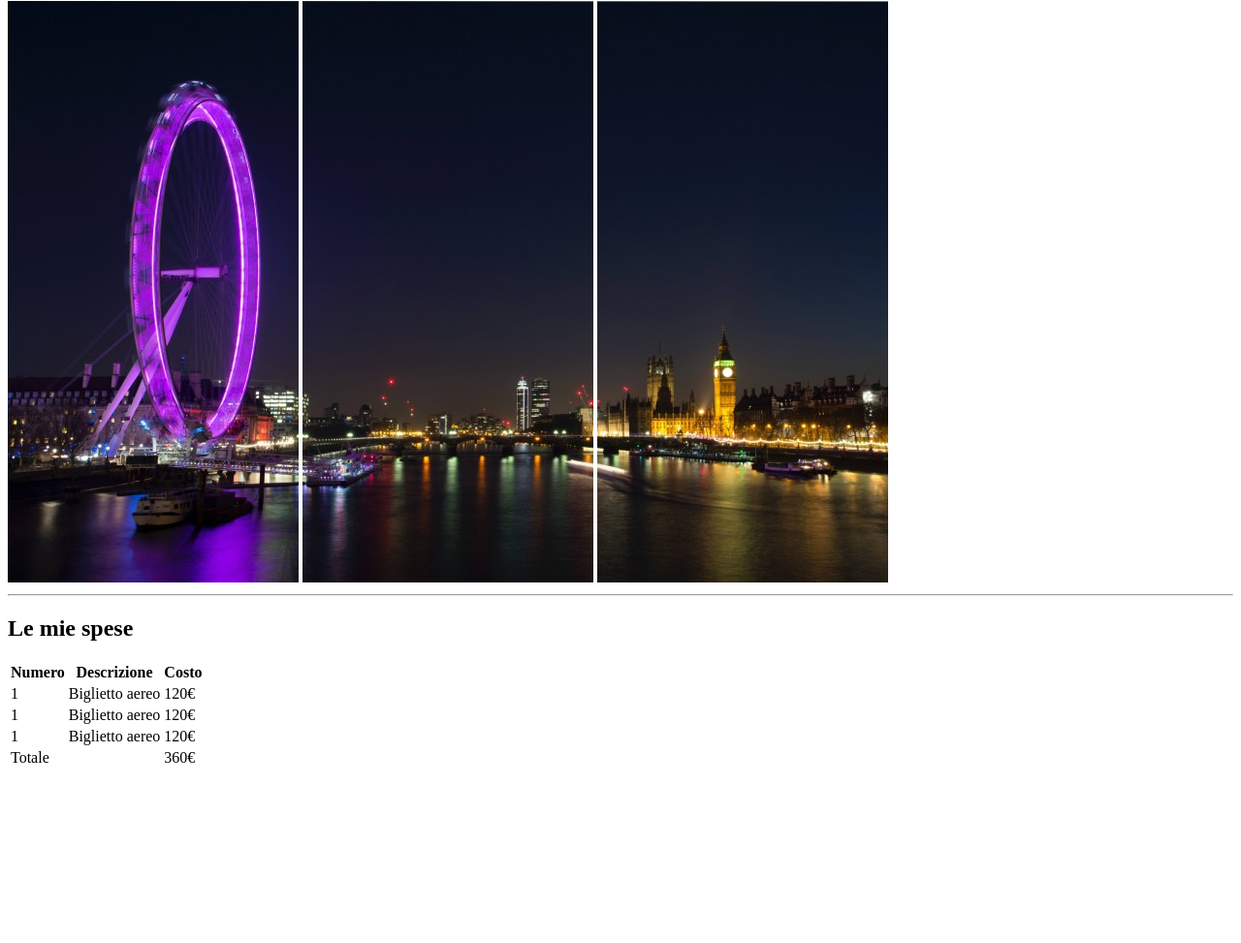
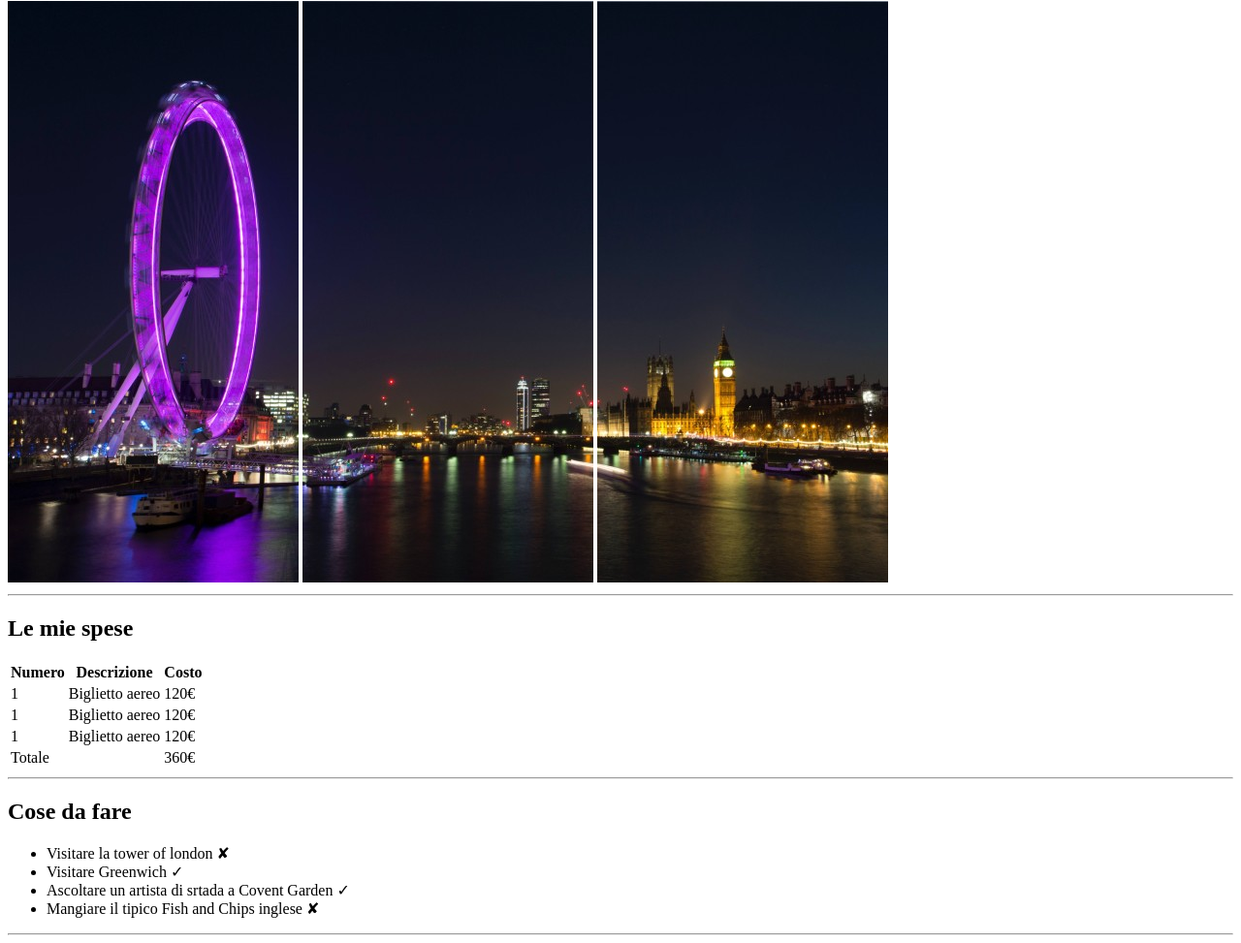
Before and after one commit to Fraianni/html-london-trip, a plain HTML site: page index.html in a window 1280 px wide. Shown: the part 79-1052 px from the top of the page at 97% size. Before the commit the page ends 881 px from the top, so only its background shows below. Drawn offline with Linux system fonts and the light colour scheme.

Commit message:
Completamento section cose da fare

```diff
--- a/index.html
+++ b/index.html
@@ -50,10 +50,23 @@
                     <td></td>
                     <td>360&euro;</td>
                 </tr>
-
             </TAble>
+            <hr>
         </section>
         <!-- end SPESE -->
+
+        <!-- COSE DA FARE -->
+        <section>
+            <h2>Cose da fare</h2>
+            <ul>
+                <li>Visitare la tower of london &#10008;</li>
+                <li>Visitare Greenwich &#10003;</li>
+                <li>Ascoltare un artista di srtada a Covent Garden &#10003;</li>
+                <li>Mangiare il tipico Fish and Chips inglese &#10008;</li>
+            </ul>
+            <hr>
+        </section>
+        <!-- end COSE DA FARE -->
     </main>
     <footer></footer>
 </body>
```
